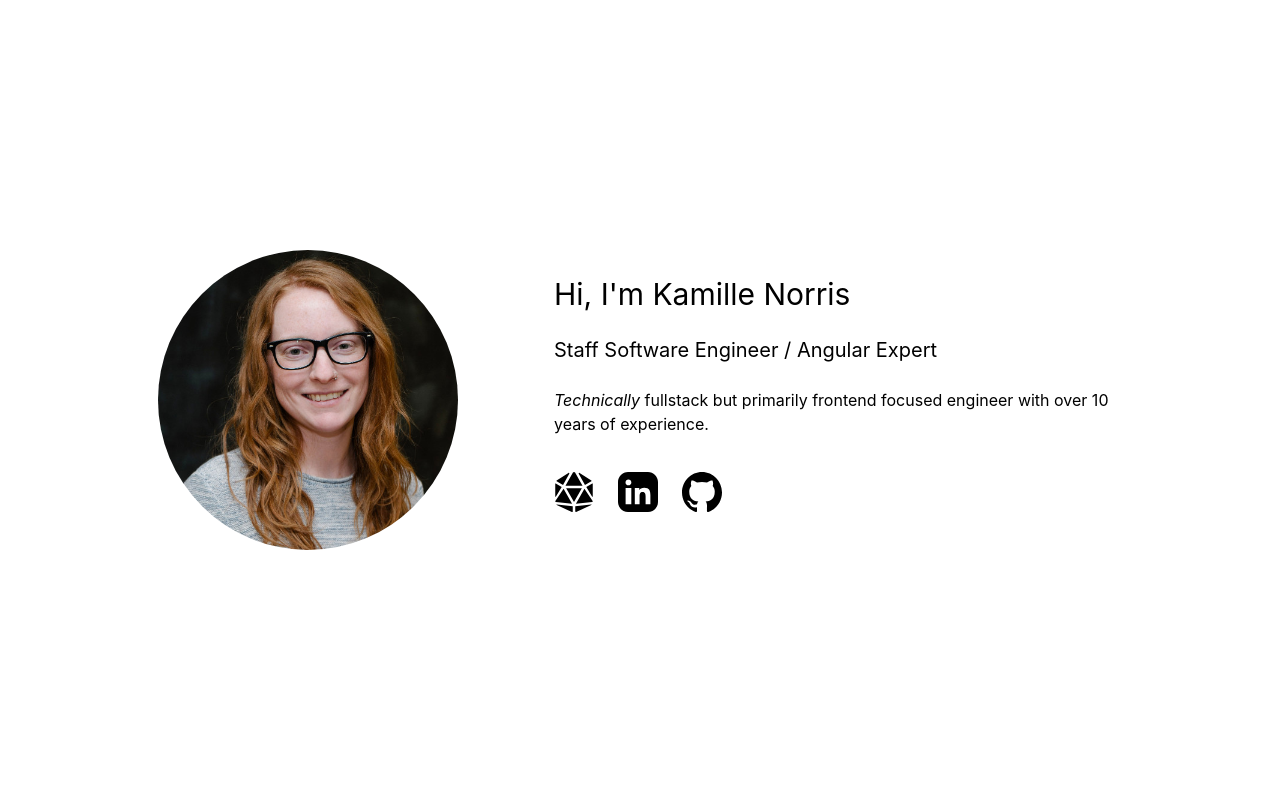
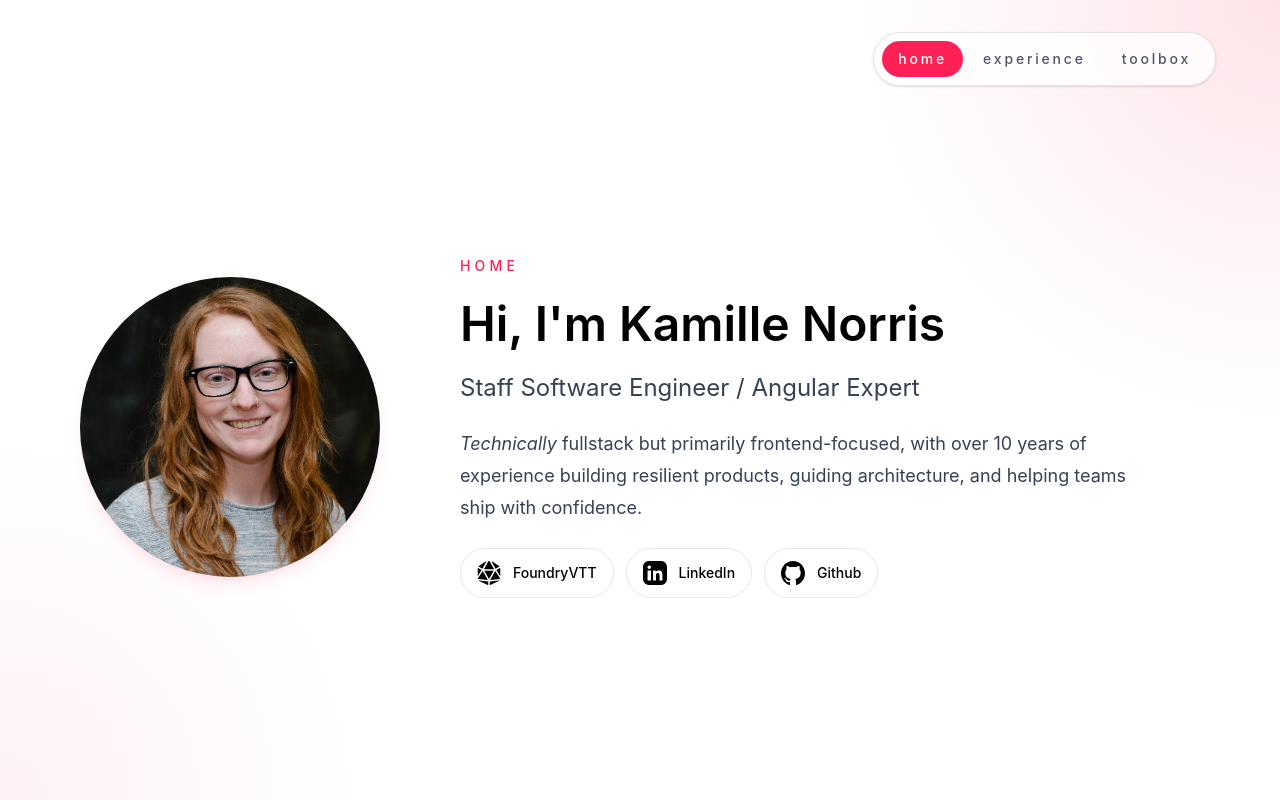
Before and after one commit to LadyKamille/personal-site, a React (Vite) app: page / in a window 1280 px wide. Built offline with nearby package versions, Linux system fonts and the light colour scheme.

Commit message:
Switch from snap scrolling to view transitions

```diff
--- a/src/App.css
+++ b/src/App.css
@@ -0,0 +1,47 @@
+.app-shell {
+	background:
+		radial-gradient(circle at top right, rgb(244 63 94 / 0.14), transparent 28%),
+		radial-gradient(circle at bottom left, rgb(236 72 153 / 0.08), transparent 24%);
+}
+
+.app-panel {
+	contain: layout;
+}
+
+::view-transition-old(section-panel),
+::view-transition-new(section-panel) {
+	animation-duration: 320ms;
+	animation-timing-function: ease;
+}
+
+::view-transition-old(section-panel) {
+	animation-name: section-fade-out;
+}
+
+::view-transition-new(section-panel) {
+	animation-name: section-fade-in;
+}
+
+@keyframes section-fade-out {
+	from {
+		opacity: 1;
+		transform: translateY(0);
+	}
+
+	to {
+		opacity: 0;
+		transform: translateY(1.5rem);
+	}
+}
+
+@keyframes section-fade-in {
+	from {
+		opacity: 0;
+		transform: translateY(-1.5rem);
+	}
+
+	to {
+		opacity: 1;
+		transform: translateY(0);
+	}
+}
--- a/src/App.tsx
+++ b/src/App.tsx
@@ -2,37 +2,123 @@
 import headshot from './assets/headshot.jpg';
 import githubLogo from './assets/github.svg';
 import linkedInLogo from './assets/linkedin.svg';
+import { useMemo, useState } from 'react';
 import './App.css';
 import Experience from './features/Experience/Experience';
+import Toolbox from './features/Toolbox/Toolbox';
 
 function App() {
+  const [activeSection, setActiveSection] = useState<SectionId>('home');
+
+  const activeContent = useMemo(() => {
+    switch (activeSection) {
+      case 'experience':
+        return <Experience />;
+      case 'toolbox':
+        return <Toolbox resources={resources} />;
+      case 'home':
+      default:
+        return <Home resources={resources} />;
+    }
+  }, [activeSection]);
+
+  const navigateToSection = (sectionId: SectionId) => {
+    if (sectionId === activeSection) {
+      return;
+    }
+
+    if (!document.startViewTransition) {
+      setActiveSection(sectionId);
+      return;
+    }
+
+    document.startViewTransition(() => {
+      setActiveSection(sectionId);
+    });
+  };
+
   return (
-    <main className="h-screen overflow-y-scroll">
-      <section className="h-screen flex flex-col sm:flex-row items-center justify-center gap-16">
+    <main className="app-shell box-border flex min-h-dvh flex-col overflow-hidden px-6 py-6 sm:px-10 sm:py-8 lg:px-16">
+      <header className="flex justify-end">
+        <nav
+          aria-label="Primary"
+          className="rounded-full border border-black/10 bg-white/75 px-2 py-2 shadow-sm backdrop-blur dark:border-white/10 dark:bg-gray-950/75"
+        >
+          <ul className="flex items-center gap-1 text-sm font-medium uppercase tracking-[0.2em] text-gray-600 dark:text-gray-300">
+            {sections.map(({ id, label }) => {
+              const isActive = activeSection === id;
+
+              return (
+                <li key={id}>
+                  <button
+                    type="button"
+                    className={`rounded-full px-4 py-2 transition-colors duration-200 ${
+                      isActive
+                        ? 'bg-rose-500 text-white'
+                        : 'hover:bg-black/5 dark:hover:bg-white/10'
+                    }`}
+                    aria-current={isActive ? 'page' : undefined}
+                    onClick={() => navigateToSection(id)}
+                  >
+                    {label}
+                  </button>
+                </li>
+              );
+            })}
+          </ul>
+        </nav>
+      </header>
+
+      <section className="mx-auto flex w-full max-w-6xl flex-1 min-h-0 items-center py-8 sm:py-12">
+        <div
+          key={activeSection}
+          className="app-panel max-h-full w-full overflow-y-auto"
+          style={{ viewTransitionName: 'section-panel' }}
+        >
+          {activeContent}
+        </div>
+      </section>
+    </main>
+  );
+}
+
+function Home({ resources }: HomeProps) {
+  return (
+    <section
+      id="home"
+      className="flex flex-col items-center gap-12 lg:flex-row lg:gap-16"
+    >
       <div className="p-4">
         <img
           src={headshot}
           alt="Kamille Norris"
-            className="block w-75 rounded-full"
+          className="block w-64 rounded-full shadow-lg shadow-rose-500/10 sm:w-75"
         />
       </div>
-        <div className="space-y-6 px-4 text-center sm:text-left lg:max-w-150">
-          <h1 className="text-3xl">Hi, I'm Kamille Norris</h1>
-          <h2 className="text-xl">
+      <div className="space-y-6 text-center lg:max-w-3xl lg:text-left">
+        <p className="text-sm font-medium uppercase tracking-[0.3em] text-rose-500">
+          Home
+        </p>
+        <h1 className="text-4xl font-semibold sm:text-5xl">
+          Hi, I&apos;m Kamille Norris
+        </h1>
+        <h2 className="text-xl text-gray-700 dark:text-gray-200 sm:text-2xl">
           Staff Software Engineer /{' '}
           <span className="dark:text-rose-300">Angular Expert</span>
         </h2>
 
-          <p>
+        <p className="max-w-2xl text-base leading-8 text-gray-700 dark:text-gray-300 sm:text-lg">
           <span className="italic">Technically</span> fullstack but primarily
-            frontend focused engineer with over 10 years of experience.
+          frontend-focused, with over 10 years of experience building resilient
+          products, guiding architecture, and helping teams ship with
+          confidence.
         </p>
 
-          <ul className="flex justify-center sm:justify-start">
+        <ul className="flex flex-wrap justify-center gap-3 lg:justify-start">
           {resources.map(({ href, text, icon }) => (
-              <li key={href} className="p-3 first-of-type:pl-0">
+            <li key={href}>
               <a
-                  className="group flex items-center gap-3"
+                className="group flex items-center gap-3 rounded-full border border-black/10 px-4 py-3 transition duration-300 ease-in-out hover:-translate-y-0.5 hover:border-rose-500/40 hover:shadow-md dark:border-white/10"
                 href={href}
                 target="_blank"
                 rel="noreferrer"
@@ -40,24 +126,37 @@
                 <img
                   src={icon}
                   alt=""
-                    className="w-10 dark:invert hover:invert-55 hover:sepia-95 hover:scale-125 transition duration-300 ease-in-out"
+                  className="w-6 dark:invert group-hover:invert-55 group-hover:sepia-95"
                 />
-                  <span className="sr-only">{text}</span>
+                <span className="text-sm font-medium">{text}</span>
               </a>
             </li>
           ))}
         </ul>
       </div>
     </section>
-
-      <section className="h-screen overflow-y-auto flex flex-col sm:flex-row items-center">
-        <Experience />
-      </section>
-    </main>
   );
 }
 
-const resources = [
+type SectionId = 'home' | 'experience' | 'toolbox';
+
+interface ResourceLink {
+  href: string;
+  text: string;
+  icon: string;
+}
+
+interface HomeProps {
+  resources: ResourceLink[];
+}
+
+const sections: Array<{ id: SectionId; label: string }> = [
+  { id: 'home', label: 'home' },
+  { id: 'experience', label: 'experience' },
+  { id: 'toolbox', label: 'toolbox' },
+];
+
+const resources: ResourceLink[] = [
   {
     href: 'https://foundry.kamillenorris.com',
     text: 'FoundryVTT',
--- a/src/features/Experience/Experience.tsx
+++ b/src/features/Experience/Experience.tsx
@@ -6,11 +6,16 @@
   const liClasses = `block border-l-2 border-rose-500 pl-4 mb-0 ${liBeforeClasses}`;
 
   return (
-    <div
+    <section
       id="experience"
-      className="my-12 space-y-6 px-4 lg:max-w-250 lg:mx-auto h-full"
+      className="w-full space-y-6 px-1 sm:px-4 lg:mx-auto lg:max-w-5xl"
     >
-      <h2 className="text-2xl font-semibold">Experience</h2>
+      <div className="space-y-2">
+        <p className="text-sm font-medium uppercase tracking-[0.3em] text-rose-500">
+          Experience
+        </p>
+        <h2 className="text-3xl font-semibold">Selected work history</h2>
+      </div>
 
       <div className="space-y-6">
         <div>
@@ -215,6 +220,6 @@
           </ol>
         </div>
       </div>
-    </div>
+    </section>
   );
 }
--- /dev/null
+++ b/src/features/Toolbox/Toolbox.tsx
@@ -0,0 +1,107 @@
+interface ToolboxProps {
+  resources: Array<{
+    href: string;
+    text: string;
+    icon: string;
+  }>;
+}
+
+const toolboxGroups = [
+  {
+    title: 'Frontend systems',
+    items: [
+      'Angular',
+      'React',
+      'TypeScript',
+      'Design systems',
+      'Module Federation',
+    ],
+  },
+  {
+    title: 'Quality & delivery',
+    items: [
+      'Accessibility',
+      'CI/CD',
+      'Cypress',
+      'Observability',
+      'LaunchDarkly',
+    ],
+  },
+  {
+    title: 'Ways of working',
+    items: [
+      'Technical strategy',
+      'Mentorship',
+      'AI-assisted workflows',
+      'Cross-functional leadership',
+    ],
+  },
+];
+
+export default function Toolbox({ resources }: ToolboxProps) {
+  return (
+    <section id="toolbox" className="w-full space-y-10">
+      <div className="space-y-3">
+        <p className="text-sm font-medium uppercase tracking-[0.3em] text-rose-500">
+          Toolbox
+        </p>
+        <h2 className="text-3xl font-semibold">How I build and lead</h2>
+        <p className="max-w-3xl text-base leading-8 text-gray-700 dark:text-gray-300 sm:text-lg">
+          I care about durable frontend architecture, accessible interfaces, and
+          team practices that keep shipping predictable even as products and
+          platforms evolve.
+        </p>
+      </div>
+
+      <div className="grid gap-4 lg:grid-cols-3">
+        {toolboxGroups.map((group) => (
+          <article
+            key={group.title}
+            className="rounded-3xl border border-black/10 bg-white/70 p-6 shadow-sm backdrop-blur dark:border-white/10 dark:bg-white/5"
+          >
+            <h3 className="text-lg font-semibold">{group.title}</h3>
+            <ul className="mt-4 space-y-3 text-sm text-gray-700 dark:text-gray-300">
+              {group.items.map((item) => (
+                <li key={item} className="flex items-center gap-3">
+                  <span
+                    className="size-2 rounded-full bg-rose-500"
+                    aria-hidden="true"
+                  />
+                  <span>{item}</span>
+                </li>
+              ))}
+            </ul>
+          </article>
+        ))}
+      </div>
+
+      <div className="rounded-3xl border border-black/10 bg-black px-6 py-8 text-white dark:border-white/10 dark:bg-gray-900">
+        <div className="flex flex-col gap-6 lg:flex-row lg:items-center lg:justify-between">
+          <div className="space-y-2">
+            <h3 className="text-xl font-semibold">Elsewhere on the web</h3>
+            <p className="max-w-2xl text-sm leading-7 text-white/80">
+              These are the places I share work, experiments, and ways to get in
+              touch.
+            </p>
+          </div>
+
+          <ul className="flex flex-wrap gap-3">
+            {resources.map(({ href, text, icon }) => (
+              <li key={href}>
+                <a
+                  className="flex items-center gap-3 rounded-full border border-white/15 px-4 py-3 transition hover:border-rose-400 hover:text-rose-200"
+                  href={href}
+                  target="_blank"
+                  rel="noreferrer"
+                >
+                  <img src={icon} alt="" className="w-5 invert" />
+                  <span className="text-sm font-medium">{text}</span>
+                </a>
+              </li>
+            ))}
+          </ul>
+        </div>
+      </div>
+    </section>
+  );
+}
```
Lines whose indentation alone changed are shown as unchanged.
